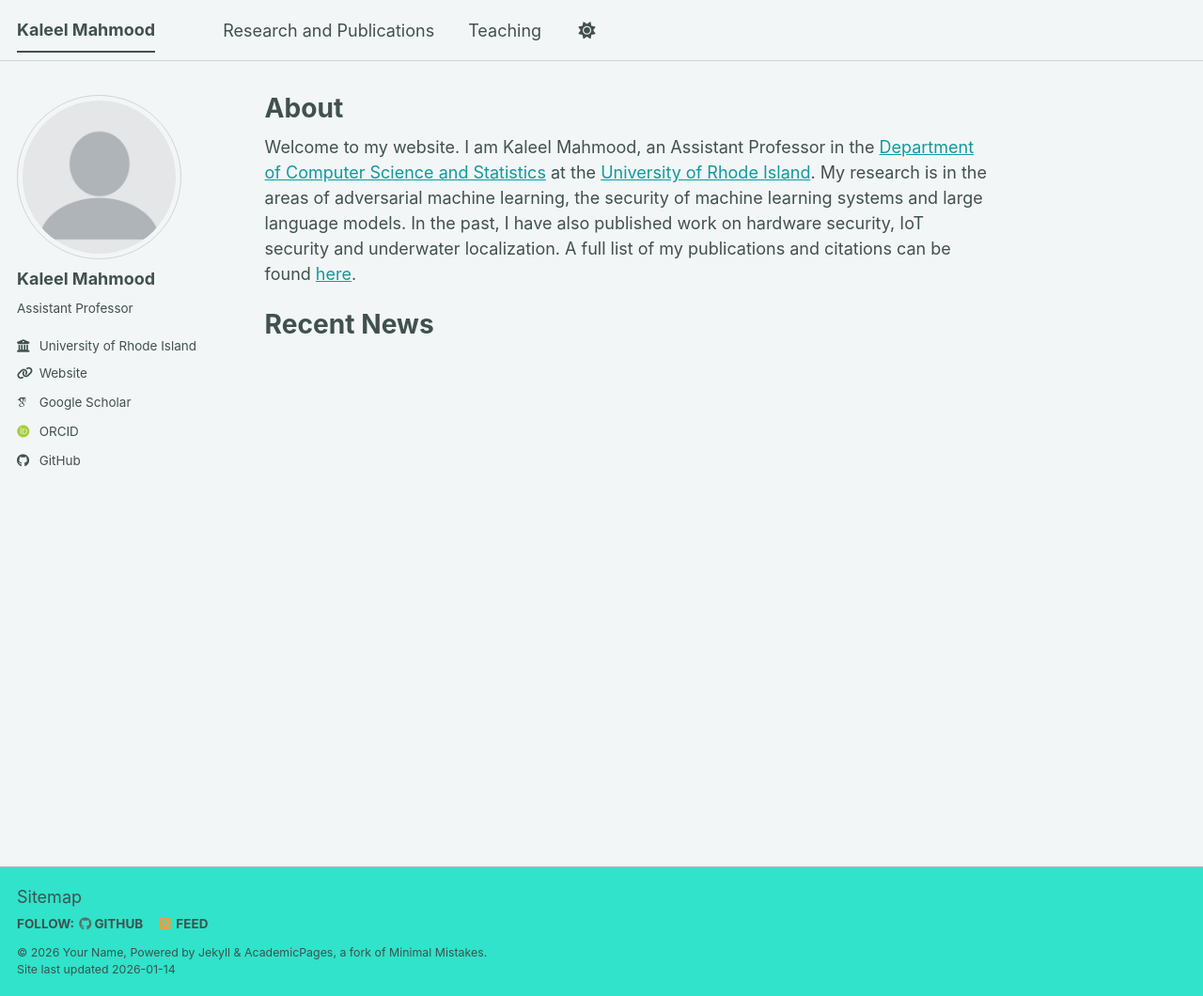
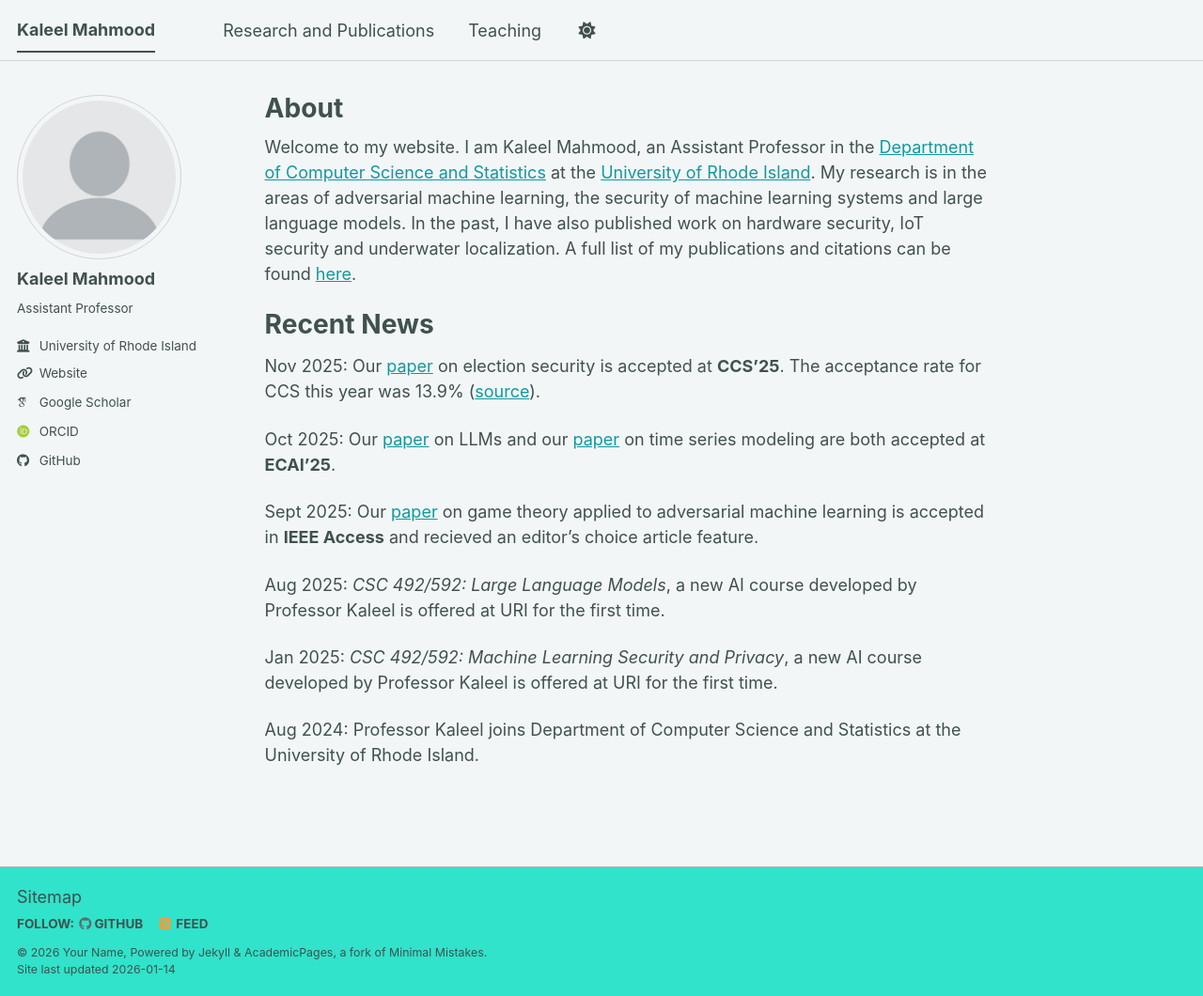
Before and after one commit to MetaMain/kaleel, a Jekyll site: the page built from _pages/about.md, in a window 1280 px wide and 1060 px high. Shown: the whole window at 94% size. Built offline with Jekyll 4.4.1, drawn with Linux system fonts in a browser that asks for light colours; some web fonts are replaced; a script bundle is joined from its source files by our own code; library files that are not in the unit come from our copies.

Commit message:
Update about.md

```diff
--- a/_pages/about.md
+++ b/_pages/about.md
@@ -11,3 +11,16 @@ Welcome to my website. I am Kaleel Mahmood, an Assistant Professor in the [Depar
 
 Recent News
 ======
+
+
+Nov 2025: Our [paper](https://arxiv.org/abs/2506.14582) on election security is accepted at <b>CCS'25</b>. The acceptance rate for CCS this year was 13.9% ([source](https://github.com/puzhuoliu/Computer-Security-Conference-Acceptance-Rate)).
+
+Oct 2025: Our [paper](https://arxiv.org/abs/2412.06106) on LLMs and our [paper](https://arxiv.org/abs/2510.23396) on time series modeling are both accepted at <b>ECAI'25</b>.
+
+Sept 2025: Our [paper](https://ieeexplore.ieee.org/abstract/document/11155075) on game theory applied to adversarial machine learning is accepted in <b>IEEE Access</b> and recieved an editor's choice article feature.
+
+Aug 2025: <em>CSC 492/592: Large Language Models</em>, a new AI course developed by Professor Kaleel is offered at URI for the first time.
+
+Jan 2025: <em>CSC 492/592: Machine Learning Security and Privacy</em>, a new AI course developed by Professor Kaleel is offered at URI for the first time.
+
+Aug 2024: Professor Kaleel joins Department of Computer Science and Statistics at the University of Rhode Island.
```
